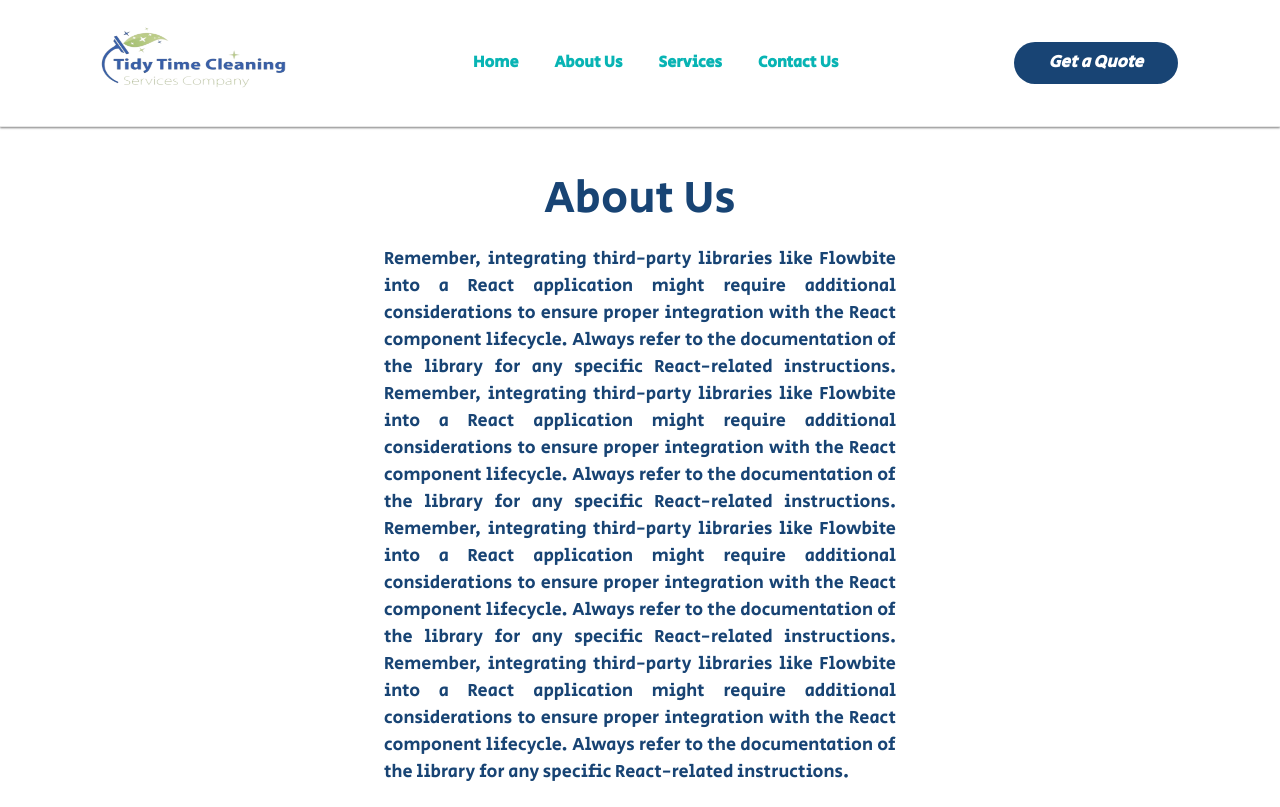
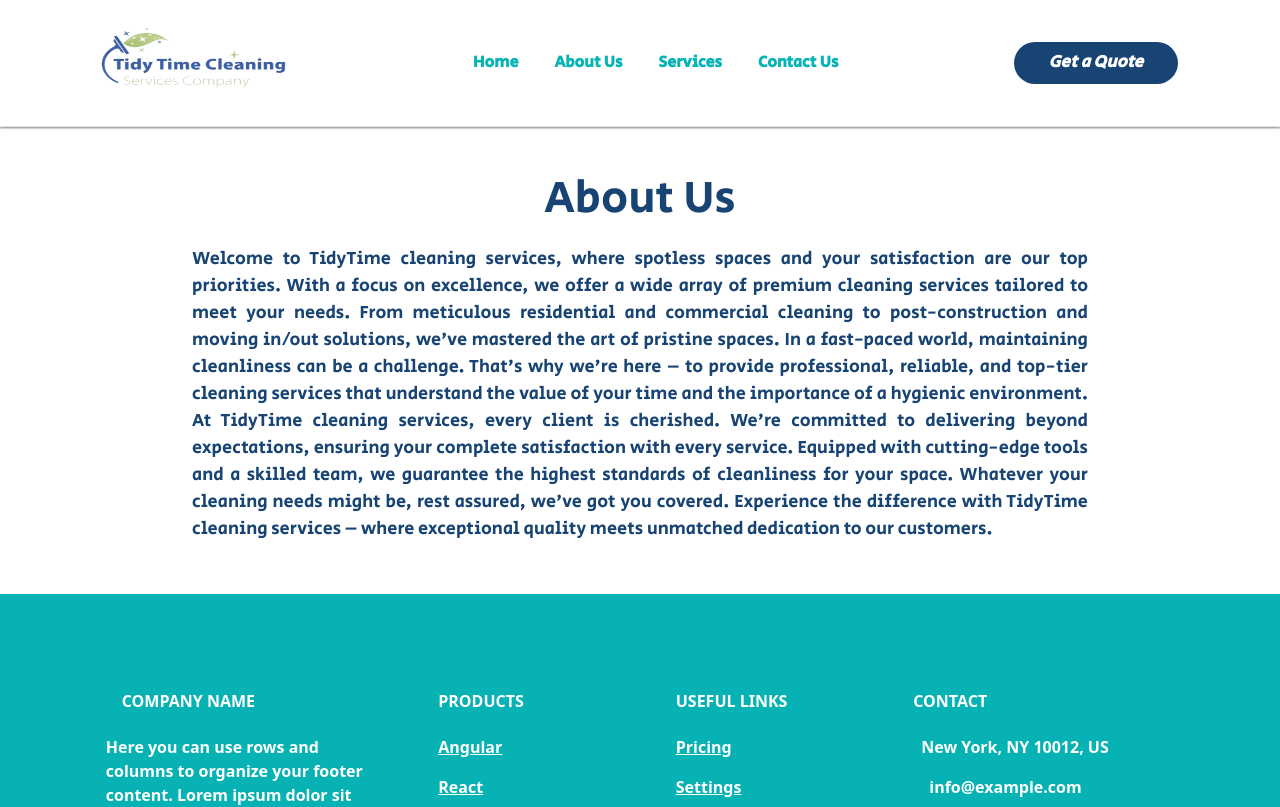
Before and after one commit to JorgeML01/cleaning-services-web-app, a React (Create React App) app: page /about-us in a window 1280 px wide. Shown: the top 807 px of the page. Built offline with nearby package versions, Linux system fonts and the light colour scheme.

Commit message:
about us padding

```diff
--- a/src/pages/AboutUs/AboutUs.jsx
+++ b/src/pages/AboutUs/AboutUs.jsx
@@ -5,23 +5,22 @@ function AboutUs() {
     <div className="about-us-container">
       <div className="about-us-title">About Us</div>
       <div className="about-us-content">
-        Remember, integrating third-party libraries like Flowbite into a React
-        application might require additional considerations to ensure proper
-        integration with the React component lifecycle. Always refer to the
-        documentation of the library for any specific React-related
-        instructions. Remember, integrating third-party libraries like Flowbite
-        into a React application might require additional considerations to
-        ensure proper integration with the React component lifecycle. Always
-        refer to the documentation of the library for any specific React-related
-        instructions. Remember, integrating third-party libraries like Flowbite
-        into a React application might require additional considerations to
-        ensure proper integration with the React component lifecycle. Always
-        refer to the documentation of the library for any specific React-related
-        instructions. Remember, integrating third-party libraries like Flowbite
-        into a React application might require additional considerations to
-        ensure proper integration with the React component lifecycle. Always
-        refer to the documentation of the library for any specific React-related
-        instructions.
+        Welcome to TidyTime cleaning services, where spotless spaces and your
+        satisfaction are our top priorities. With a focus on excellence, we
+        offer a wide array of premium cleaning services tailored to meet your
+        needs. From meticulous residential and commercial cleaning to
+        post-construction and moving in/out solutions, we've mastered the art of
+        pristine spaces. In a fast-paced world, maintaining cleanliness can be a
+        challenge. That's why we're here – to provide professional, reliable,
+        and top-tier cleaning services that understand the value of your time
+        and the importance of a hygienic environment. At TidyTime cleaning
+        services, every client is cherished. We're committed to delivering
+        beyond expectations, ensuring your complete satisfaction with every
+        service. Equipped with cutting-edge tools and a skilled team, we
+        guarantee the highest standards of cleanliness for your space. Whatever
+        your cleaning needs might be, rest assured, we've got you covered.
+        Experience the difference with TidyTime cleaning services – where
+        exceptional quality meets unmatched dedication to our customers.
       </div>
     </div>
   );
--- a/src/pages/AboutUs/styles.css
+++ b/src/pages/AboutUs/styles.css
@@ -8,12 +8,11 @@
 }
 
 .about-us-content {
-  width: 70%;
+  width: 100%;
   font-size: 18px;
-  padding-bottom: 4%;
+  padding: 0% 15% 4% 15%;
   font-family: "Secular One", sans-serif;
   color: #184474;
   text-align: justify;
   align-items: center;
-  padding-left: 30%;
 }
```
